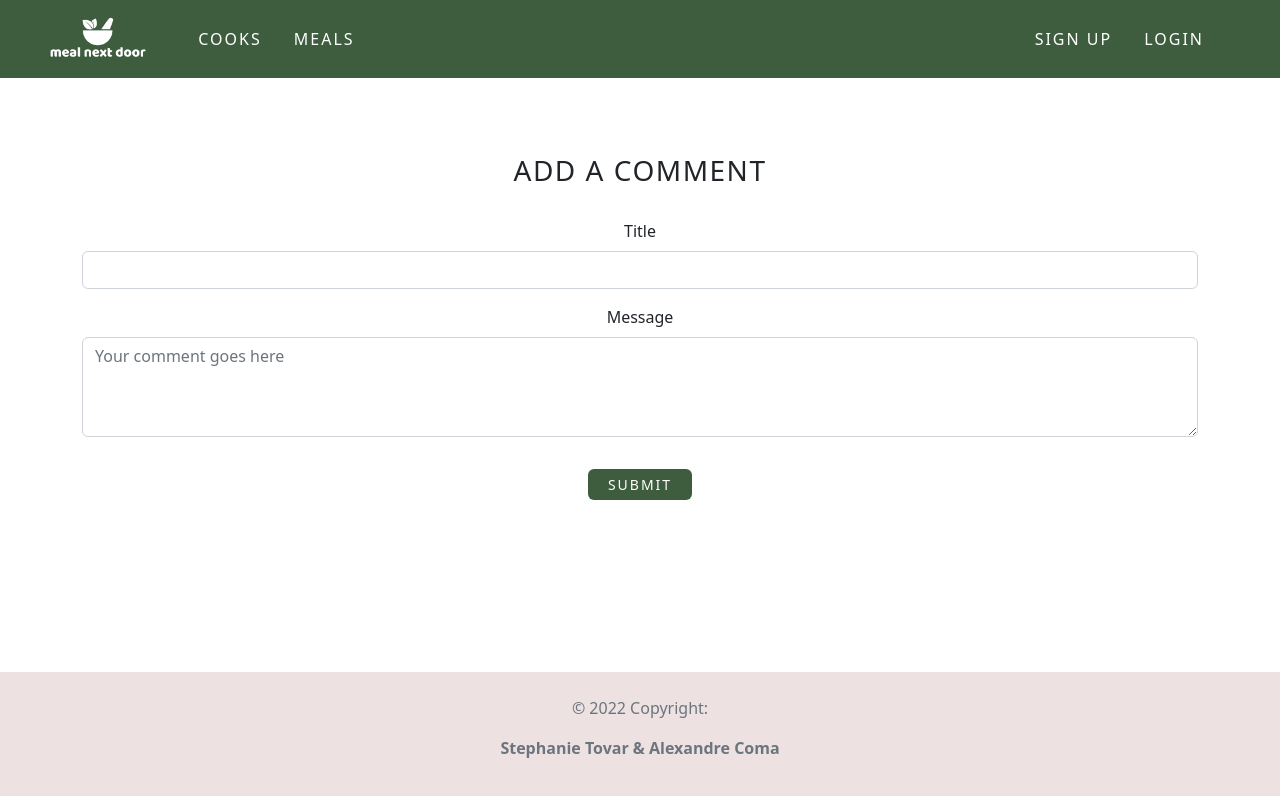
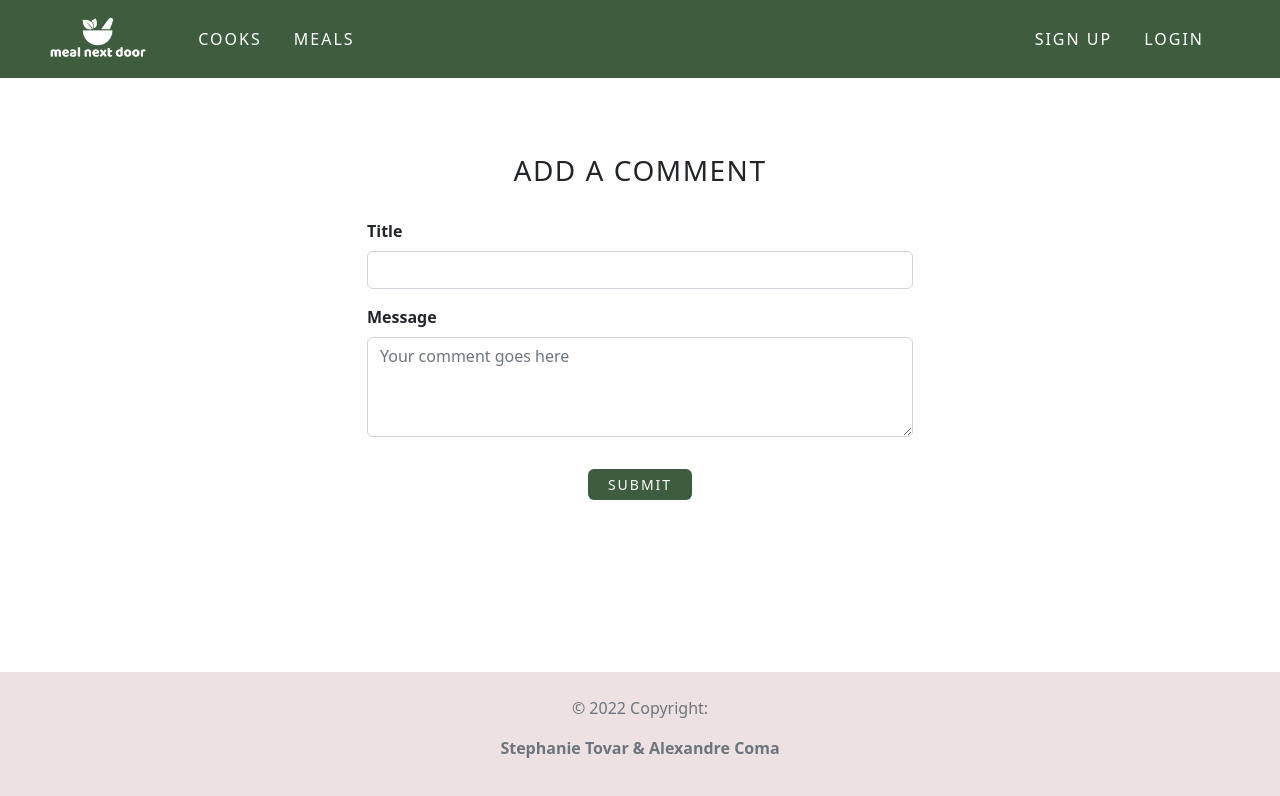
Before and after one commit to meal-next-door/client, a React (Create React App) app: page /new-comment/1 in a window 1280 px wide. Shown: the top 796 px of the page. Built offline with nearby package versions, Linux system fonts and the light colour scheme; no server answers.

Commit message:
improve css

```diff
--- a/src/components/CreateComment.js
+++ b/src/components/CreateComment.js
@@ -2,7 +2,7 @@ import { useState, useContext } from "react";
 import axios from "axios";
 import { AuthContext } from "../context/auth.context"
 import { useParams, useNavigate } from "react-router-dom";
-import { Container, Form, Button } from "react-bootstrap";
+import { Container, Form, Button, Row, Col } from "react-bootstrap";
 
 function AddComment() {
     const [title, setTitle] = useState("");
@@ -47,6 +47,8 @@ function AddComment() {
 
     return (
         <Container>
+            <Row style={{ display: 'flex', justifyContent: 'center' }}>
+                <Col lg={6}>
                     <h3 style={{ textTransform: 'uppercase', letterSpacing: '1.5px' }}>Add a comment</h3>
 
                     {errorMsg &&
@@ -57,7 +59,7 @@ function AddComment() {
 
                     <Form onSubmit={handleSubmit} style={{ marginTop: '2rem' }}>
 
-                <Form.Group>
+                        <Form.Group style={{ textAlign: 'left', fontWeight: 'bold' }}>
                             <Form.Label>Title</Form.Label>
                             <Form.Control
                                 type="text"
@@ -67,7 +69,7 @@ function AddComment() {
                             </Form.Control>
                         </Form.Group>
 
-                <Form.Group style={{ marginTop: '1rem' }}>
+                        <Form.Group style={{ marginTop: '1rem', textAlign: 'left', fontWeight: 'bold' }}>
                             <Form.Label>Message</Form.Label>
                             <Form.Control
                                 type="text"
@@ -96,6 +98,8 @@ function AddComment() {
                         </Button>
 
                     </Form>
+                </Col>
+            </Row>
         </Container>
     );
 }
```
Lines whose indentation alone changed are shown as unchanged.
